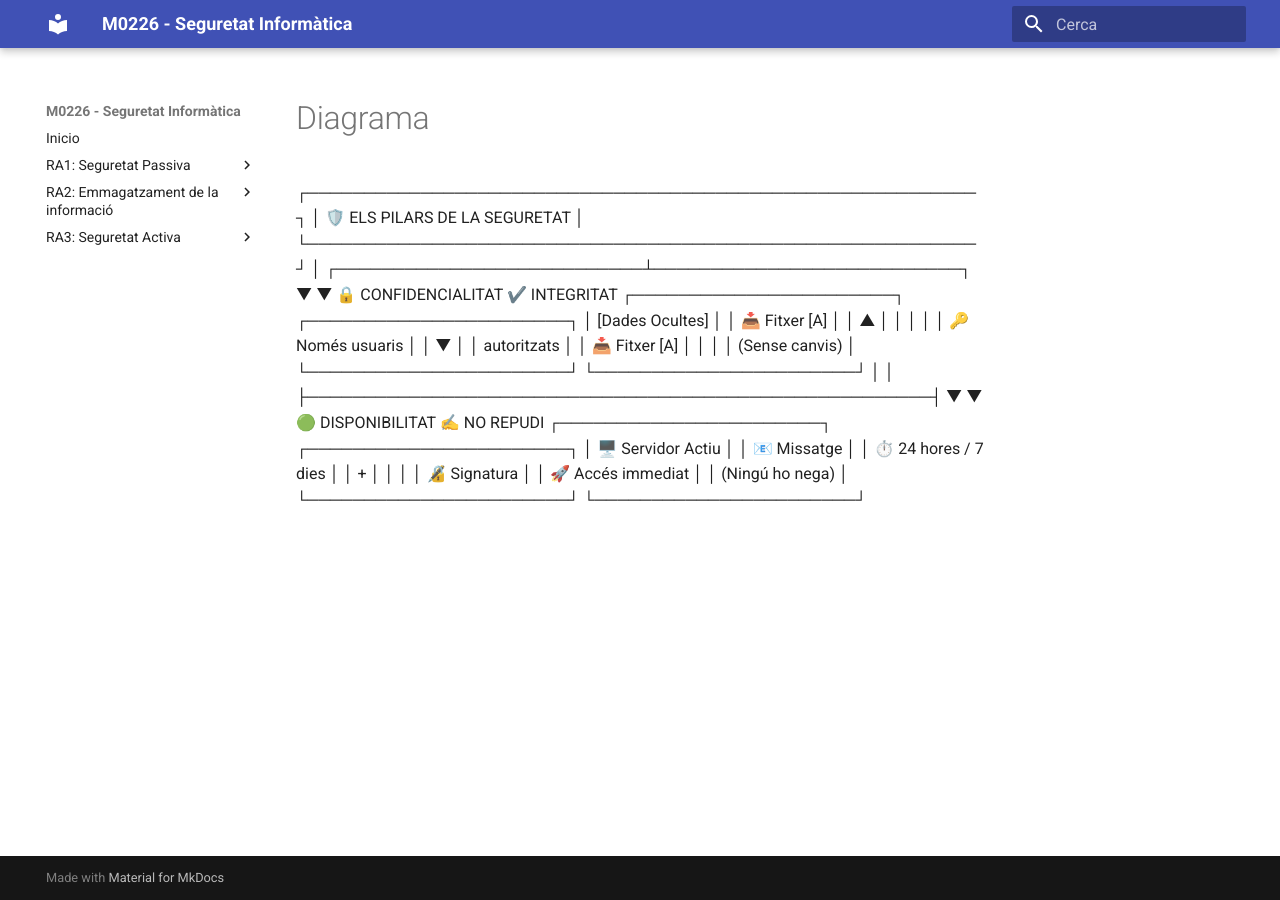
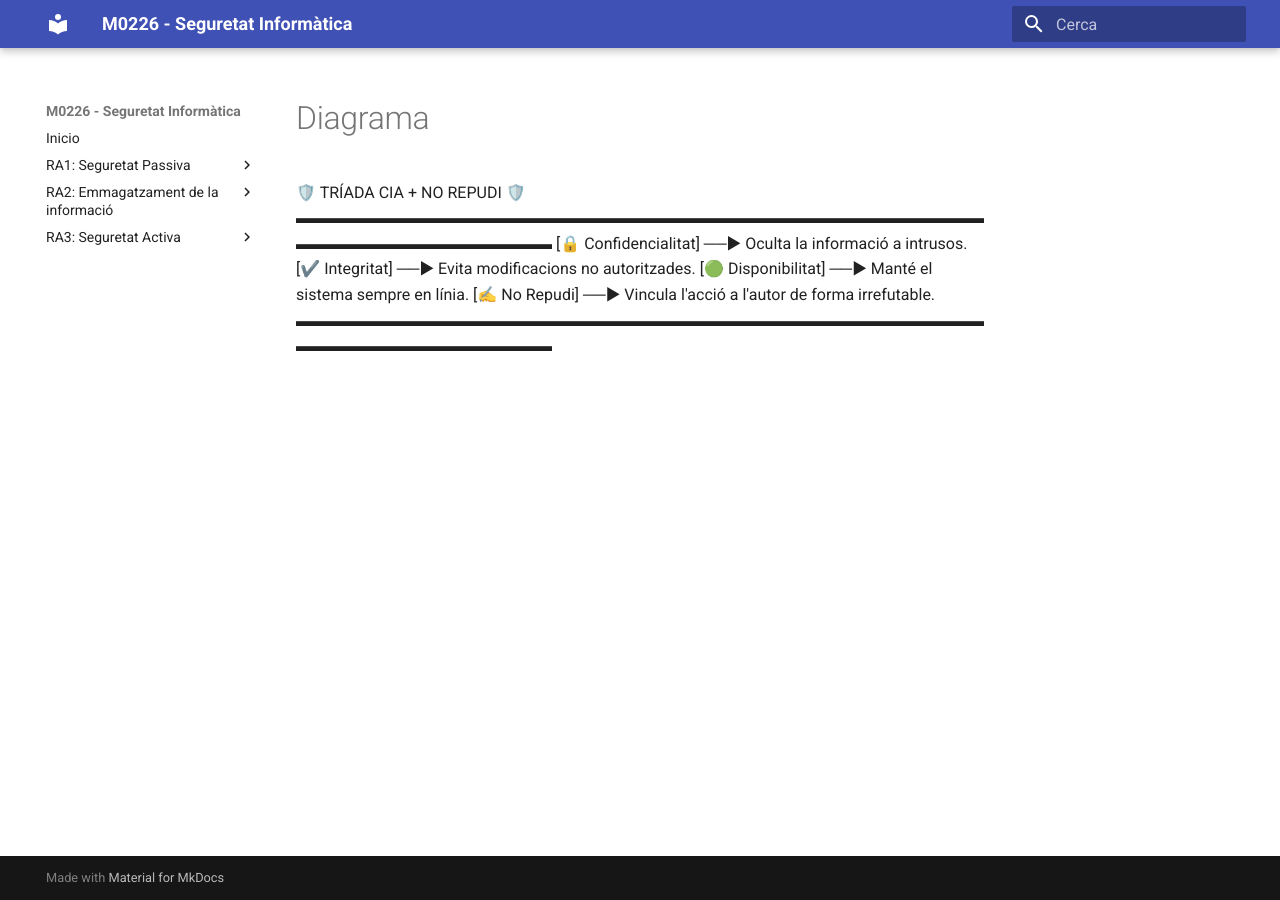
Before and after one commit to lmontesi365/m0226SI, an MkDocs documentation site: the page built from docs/ra1/diagrama.md, in a window 1280 px wide. Built offline with MkDocs 1.6.1 and Material for MkDocs 9.7.7, drawn with Linux system fonts in a browser that asks for light colours.

Commit message:
Revise security diagram with CIA triad and no repudiation
Updated the security pillars diagram to include the CIA triad and no repudiation.

```diff
--- a/docs/ra1/diagrama.md
+++ b/docs/ra1/diagrama.md
@@ -1,25 +1,7 @@
-
-┌───────────────────────────────────────────────────────────┐
-       │             🛡️ ELS PILARS DE LA SEGURETAT                 │
-       └───────────────────────────────────────────────────────────┘
-                                     │
-         ┌───────────────────────────┴───────────────────────────┐
-         ▼                                                       ▼
- 🔒 CONFIDENCIALITAT                                     ✔️ INTEGRITAT
- ┌───────────────────────┐                               ┌───────────────────────┐
- │   [Dades Ocultes]     │                               │     📥 Fitxer [A]     │
- │          ▲            │                               │           │           │
- │  🔑 Només usuaris     │                               │           ▼           │
- │     autoritzats       │                               │     📥 Fitxer [A]     │
- │                       │                               │   (Sense canvis)      │
- └───────────────────────┘                               └───────────────────────┘
-         │                                                       │
-         ├───────────────────────────────────────────────────────┤
-         ▼                                                       ▼
- 🟢 DISPONIBILITAT                                       ✍️ NO REPUDI
- ┌───────────────────────┐                               ┌───────────────────────┐
- │   🖥️ Servidor Actiu    │                               │     📧 Missatge       │
- │   ⏱️ 24 hores / 7 dies │                               │           +           │
- │                       │                               │     🔏 Signatura      │
- │   🚀 Accés immediat   │                               │    (Ningú ho nega)    │
- └───────────────────────┘                               └───────────────────────┘
+🛡️ TRÍADA CIA + NO REPUDI 🛡️
+ ▬▬▬▬▬▬▬▬▬▬▬▬▬▬▬▬▬▬▬▬▬▬▬▬▬▬▬▬▬▬▬▬▬▬▬▬▬▬▬▬▬▬▬▬▬▬▬▬▬▬▬▬▬▬▬▬▬▬▬
+ [🔒 Confidencialitat] ──► Oculta la informació a intrusos.
+ [✔️ Integritat]       ──► Evita modificacions no autoritzades.
+ [🟢 Disponibilitat]   ──► Manté el sistema sempre en línia.
+ [✍️ No Repudi]       ──► Vincula l'acció a l'autor de forma irrefutable.
+ ▬▬▬▬▬▬▬▬▬▬▬▬▬▬▬▬▬▬▬▬▬▬▬▬▬▬▬▬▬▬▬▬▬▬▬▬▬▬▬▬▬▬▬▬▬▬▬▬▬▬▬▬▬▬▬▬▬▬▬
```
